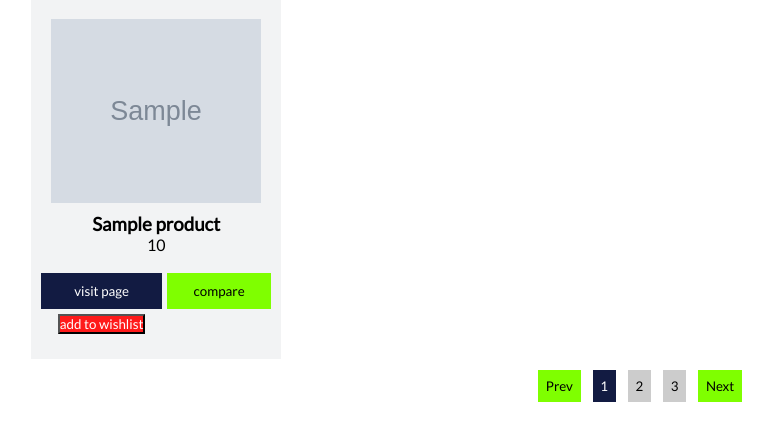
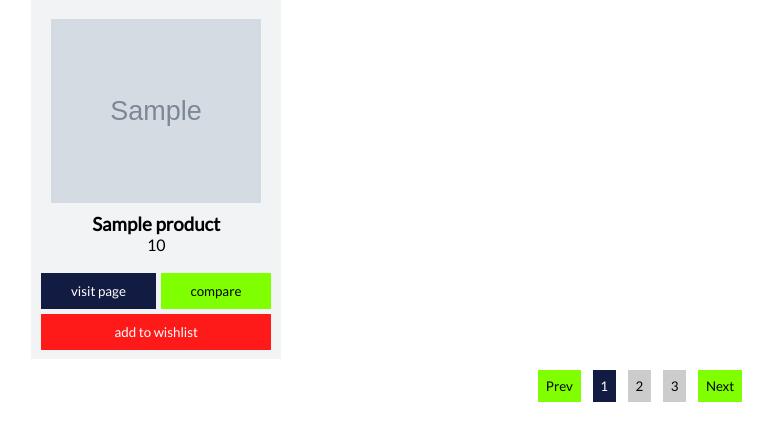
Before and after one commit to Ultrahalf/Pc-comp-picker, a Flask app: page /component/cpu in a window 1280 px wide. Shown: the part 206-650 px from the top of the page, without its empty margins (0-774 px from the left). Run offline with Flask 2, Linux system fonts and the light colour scheme; grey boxes marked "Sample" are stand-in pictures; a database or web service that is not in the repository returns one stand-in record (values such as "Sample title"); some libraries are stand-ins or nearby versions.

Commit message:
adds style for buttons

```diff
--- a/src/serve/static/style.css
+++ b/src/serve/static/style.css
@@ -263,14 +263,15 @@ h1#category {
     text-overflow: ellipsis;
 }
 
-.product-card > .btn-group > button {
+.product-card > .btn-group button {
     padding: 10px;
     border: none
 }
+
 .product-card > .btn-group {
     display: grid;
     grid-gap: 5px;
-    grid-template-areas: "vist compare" "add add";
+    grid-template-areas: "vist compare" "add-rm add-rm";
 }
 
 .btn-vist {
@@ -292,10 +293,14 @@ h1#category {
     opacity: 0.8;
 }
 
-.btn-add {
+.btn-add-rm {
+    grid-area: add-rm;
+}
+
+.btn-add, .btn-remove {
     background-color: var(--red);
-    grid-area: add;
     color: var(--light-color);
+    width: 100%;
 }
 
 .btn-add:hover {
--- a/src/serve/templates/component.html
+++ b/src/serve/templates/component.html
@@ -67,7 +67,7 @@
                 compare
             </button>
 
-            <div id="wishlist-{{prod["_id"]}}">
+            <div class="btn-add-rm" id="wishlist-{{prod["_id"]}}">
                 <button class="btn-add">
                     add to wishlist
                 </button>
```
